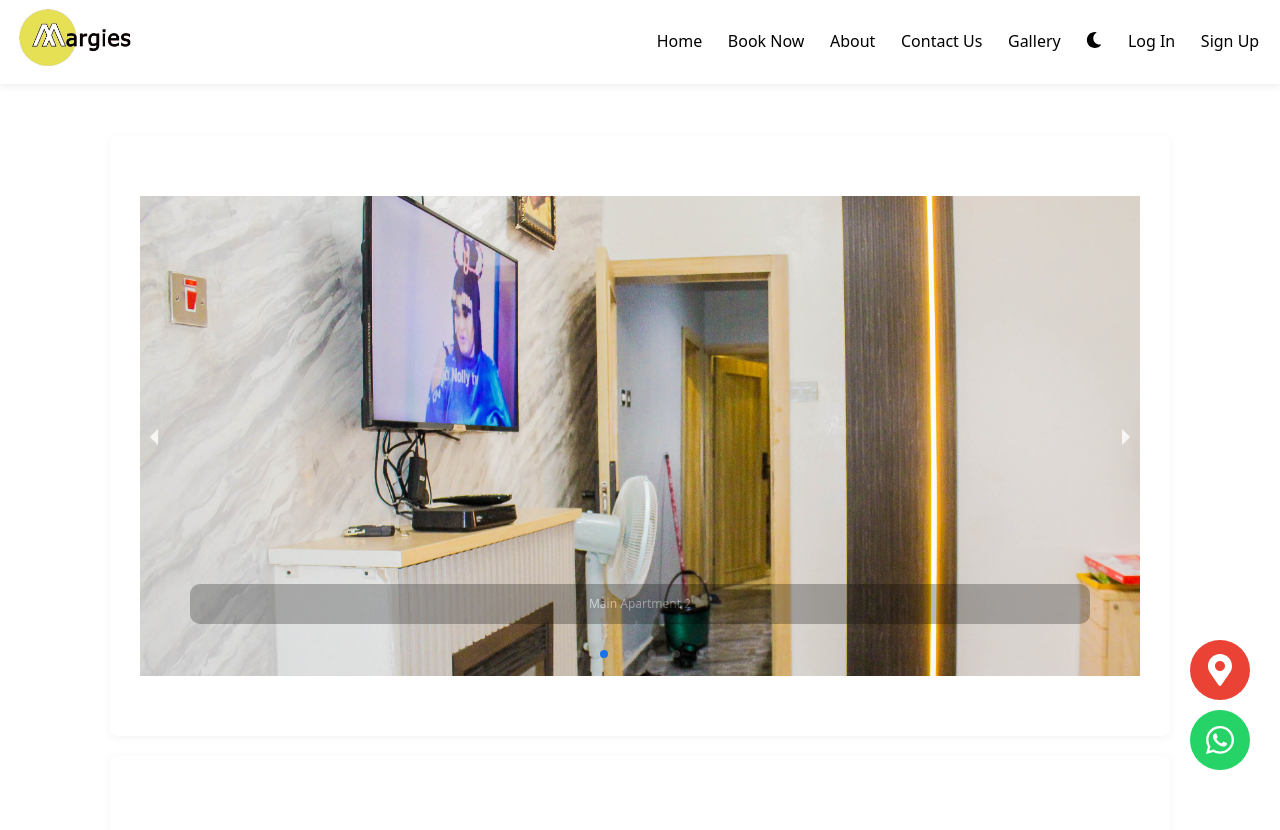
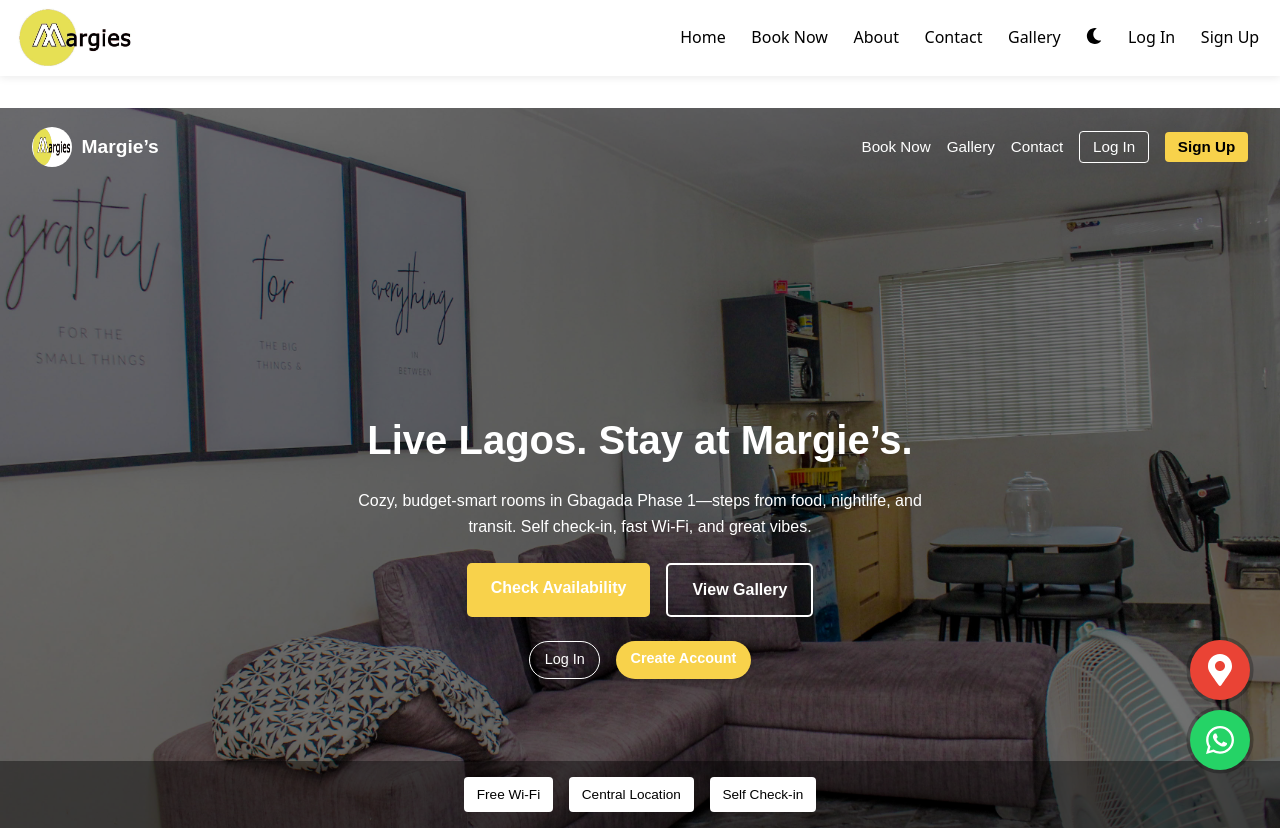
Before and after one commit to olajayoflagos/Margie, a React (Vite) app: page / in a window 1280 px wide. Shown: the top 830 px of the page. Built offline with nearby package versions, Linux system fonts and the light colour scheme; no server answers; what @react-pdf/renderer would draw is missing.

Commit message:
Update App.jsx

```diff
--- a/src/App.jsx
+++ b/src/App.jsx
@@ -1,13 +1,5 @@
-// App.jsx
 import { useState, useEffect } from "react";
-import {
-  Routes,
-  Route,
-  Link,
-  useLocation,
-  useNavigate,
-  Navigate
-} from "react-router-dom";
+import { Routes, Route, Link, useLocation, useNavigate, Navigate } from "react-router-dom";
 import { FaWhatsapp, FaMapMarkerAlt, FaArrowUp, FaSun, FaMoon } from "react-icons/fa";
 import { collection, addDoc, Timestamp } from "firebase/firestore";
 import { getAuth, onAuthStateChanged, signOut } from "firebase/auth";
@@ -17,14 +9,14 @@ import Login from "./Login";
 import Signup from "./Signup";
 import ResetPassword from "./ResetPassword";
 import MyBookings from "./MyBookings";
+
 import AdminDashboard from "./AdminDashboard";
-import AdminLogin from "./AdminLogin";
+import Gallery from "./Gallery";
 import CheckAvailability from "./CheckAvailability";
-import Gallery from "./Gallery";
+import LandingPage from "./LandingPage";
 
 import { Carousel } from "react-responsive-carousel";
 import "react-responsive-carousel/lib/styles/carousel.min.css";
-
 import logo from "./assets/margies logo.jpg";
 import Aadiamond1 from "./assets/Aadiamond1.jpg";
 import Aaemerald1 from "./assets/Aaemerald1.jpg";
@@ -32,48 +24,49 @@ import Aapartment3 from "./assets/Aapartment3.jpg";
 import Aapartment5 from "./assets/Aapartment5.jpg";
 import Arbronzite1 from "./assets/Arbronzite1.jpg";
 import Aronyx3 from "./assets/Aronyx3.jpg";
-
 import "./App.css";
 
-const scrollToSection = (id) => {
-  const element = document.getElementById(id);
-  if (element) {
-    element.scrollIntoView({ behavior: "smooth" });
-  }
-};
+const whatsappUrl = "https://wa.me/+2348035350455?text=I will like to get information about Margies.";
+const mapsUrl = "https://maps.app.goo.gl/Qb78GZHA61tEyM7XA?g_st=com.google.maps.preview.copy";
 
-function App() {
+export default function App() {
   const auth = getAuth();
   const [currentUser, setCurrentUser] = useState(null);
-
-  useEffect(() => {
-    onAuthStateChanged(auth, (user) => setCurrentUser(user));
-  }, []);
-
   const [contactName, setContactName] = useState("");
   const [contactEmail, setContactEmail] = useState("");
   const [contactMessage, setContactMessage] = useState("");
   const [contactStatus, setContactStatus] = useState(null);
-
   const [showScrollTopButton, setShowScrollTopButton] = useState(false);
-  const [activeSection, setActiveSection] = useState("home");
-  const [theme, setTheme] = useState(() => {
-    const savedTheme = localStorage.getItem("theme");
-    return savedTheme || "light";
-  });
+  const [theme, setTheme] = useState(() => localStorage.getItem("theme") || "light");
 
   const location = useLocation();
   const navigate = useNavigate();
 
-  const handleCarouselClick = (index, item) => {
-    console.log("Carousel image clicked:", index, item.props.alt);
-    navigate("/gallery");
+  useEffect(() => onAuthStateChanged(auth, setCurrentUser), [auth]);
+
+  const toggleTheme = () => setTheme((t) => (t === "light" ? "dark" : "light"));
+
+  useEffect(() => {
+    document.body.classList.remove("light-mode", "dark-mode");
+    document.body.classList.add(theme + "-mode");
+    localStorage.setItem("theme", theme);
+  }, [theme]);
+
+  useEffect(() => {
+    const onScroll = () => setShowScrollTopButton(window.scrollY > 300);
+    window.addEventListener("scroll", onScroll);
+    onScroll();
+    return () => window.removeEventListener("scroll", onScroll);
+  }, []);
+
+  const handleLogout = async () => {
+    await signOut(auth);
+    navigate("/", { replace: true });
   };
 
   const handleSubmitContact = async (e) => {
     e.preventDefault();
     setContactStatus({ message: "Sending message...", type: "info" });
-
     try {
       await addDoc(collection(db, "messages"), {
         name: contactName,
@@ -85,23 +78,13 @@ function App() {
       setContactName("");
       setContactEmail("");
       setContactMessage("");
-    } catch (err) {
-      setContactStatus({ message: "Error sending message. Try again.", type: "error" });
-      console.error("Error sending contact message:", err);
+    } catch {
+      setContactStatus({ message: "Error sending message. Please try again.", type: "error" });
     }
-
     setTimeout(() => setContactStatus(null), 5000);
   };
 
-  const handleLogout = async () => {
-    await signOut(auth);
-    navigate("/", { replace: true });
-  };
-
-  const scrollToTop = () => {
-    window.scrollTo({ top: 0, behavior: "smooth" });
-  };
-
+  // Carousel images shown in the “Home” strip under the landing
   const carouselItems = [
     { src: Aapartment3, alt: "Main Apartment", caption: "Main Apartment" },
     { src: Aapartment5, alt: "Main Apartment 2", caption: "Main Apartment 2" },
@@ -111,206 +94,61 @@ function App() {
     { src: Aronyx3, alt: "Onyx Room", caption: "Onyx Room" },
   ];
 
-  const whatsappUrl =
-    "https://wa.me/+2348035350455?text=I will like to get information about Margies.";
-  const mapsUrl =
-    "https://maps.app.goo.gl/Qb78GZHA61tEyM7XA?g_st=com.google.maps.preview.copy";
-
-  const toggleTheme = () => {
-    setTheme((t) => (t === "light" ? "dark" : "light"));
-  };
-
-  useEffect(() => {
-    document.body.classList.remove("light-mode", "dark-mode");
-    document.body.classList.add(theme + "-mode");
-    localStorage.setItem("theme", theme);
-  }, [theme]);
-
-  useEffect(() => {
-    if (location.pathname !== "/") {
-      setShowScrollTopButton(false);
-      return;
-    }
-
-    const headerHeight = () => {
-      const header = document.querySelector(".header");
-      return header ? header.clientHeight : 0;
-    };
-
-    const handleScroll = () => {
-      const scrollY = window.scrollY;
-      const sections = ["home", "check", "about", "contact"];
-      let currentActive = "home";
-
-      for (let i = sections.length - 1; i >= 0; i--) {
-        const sectionId = sections[i];
-        const sectionElement = document.getElementById(sectionId);
-        if (sectionElement) {
-          const sectionTop =
-            sectionElement.getBoundingClientRect().top + window.scrollY;
-          const activationOffset = headerHeight() + 100;
-          if (scrollY >= sectionTop - activationOffset) {
-            currentActive = sectionId;
-            break;
-          }
-        }
-      }
-
-      if (sections.includes(currentActive) && activeSection !== currentActive) {
-        setActiveSection(currentActive);
-      }
-
-      setShowScrollTopButton(scrollY > 300);
-    };
-
-    window.addEventListener("scroll", handleScroll);
-    const timeoutId = setTimeout(handleScroll, 100);
-
-    return () => {
-      window.removeEventListener("scroll", handleScroll);
-      clearTimeout(timeoutId);
-    };
-  }, [location.pathname, activeSection]);
-
-  const getNavLinkClass = (sectionId) => {
-    if (location.pathname === "/") {
-      return activeSection === sectionId ? "active" : "";
-    } else if (location.pathname === "/gallery" && sectionId === "gallery") {
-      return "active";
-    }
-    return "";
-  };
+  const scrollToTop = () =>
+    window.scrollTo({
+      top: 0,
+      behavior: "smooth",
+    });
 
   return (
     <div className="App">
-      {/* --- Header --- */}
+      {/* HEADER */}
       <header className="header">
-        <div className="brand-container">
-          <div
-            className="logo-container"
-            onClick={() => scrollToSection("home")}
-            role="button"
-            aria-label="Scroll to home section"
-            tabIndex="0"
-          >
+        <div className="brand-container" onClick={() => navigate("/")}>
           <img src={logo} alt="margies logo" className="logo" />
-          </div>
         </div>
         <nav>
           <ul className="nav-links">
+            <li><Link to="/">Home</Link></li>
+            <li><a href="#check">Book Now</a></li>
+            <li><a href="#about">About</a></li>
+            <li><a href="#contact">Contact</a></li>
+            <li><Link to="/gallery" className={location.pathname === "/gallery" ? "active" : ""}>Gallery</Link></li>
             <li>
-              <Link to="/" onClick={() => scrollToSection("home")}>
-                Home
-              </Link>
-            </li>
-            <li>
-              <a
-                href="#check"
-                onClick={(e) => {
-                  e.preventDefault();
-                  scrollToSection("check");
-                }}
-                className={getNavLinkClass("check")}
-              >
-                Book Now
-              </a>
-            </li>
-            <li>
-              <a
-                href="#about"
-                onClick={(e) => {
-                  e.preventDefault();
-                  scrollToSection("about");
-                }}
-                className={getNavLinkClass("about")}
-              >
-                About
-              </a>
-            </li>
-            <li>
-              <a
-                href="#contact"
-                onClick={(e) => {
-                  e.preventDefault();
-                  scrollToSection("contact");
-                }}
-                className={getNavLinkClass("contact")}
-              >
-                Contact Us
-              </a>
-            </li>
-            <li>
-              <Link
-                to="/gallery"
-                className={location.pathname === "/gallery" ? "active" : ""}
-              >
-                Gallery
-              </Link>
-            </li>
-            <li>
-              <button
-                onClick={toggleTheme}
-                className="theme-toggle-button"
-                aria-label={`Switch to ${
-                  theme === "light" ? "dark" : "light"
-                } mode`}
-              >
+              <button onClick={toggleTheme} className="theme-toggle-button" aria-label={`Switch to ${theme === "light" ? "dark" : "light"} mode`}>
                 {theme === "light" ? <FaMoon /> : <FaSun />}
               </button>
             </li>
-            {!currentUser && (
+
+            {!currentUser ? (
               <>
-                <li>
-                  <Link to="/login">Log In</Link>
-                </li>
-                <li>
-                  <Link to="/signup">Sign Up</Link>
-                </li>
+                <li><Link to="/login">Log In</Link></li>
+                <li><Link to="/signup">Sign Up</Link></li>
               </>
-            )}
-            {currentUser &&
-              currentUser.uid !== "aI2M8Jt2TrSav72XthNdvTHnHzD3" && (
+            ) : (
               <>
-                  <li>
-                    <Link to="/my-bookings">My Bookings</Link>
-                  </li>
-                  <li>
-                    <button onClick={handleLogout}>Logout</button>
-                  </li>
+                <li><Link to="/my-bookings">My Bookings</Link></li>
+                <li><button onClick={handleLogout} className="admin-button-link">Logout</button></li>
                 <li className="nav-welcome">Hello, {currentUser.email}</li>
               </>
-              )}
-            {currentUser &&
-              currentUser.uid === "aI2M8Jt2TrSav72XthNdvTHnHzD3" && (
-                <li>
-                  <button onClick={handleLogout}>Admin Logout</button>
-                </li>
             )}
           </ul>
         </nav>
       </header>
 
-      {/* --- Routes --- */}
       <Routes>
+        {/* HOME: Landing first, then your sections so #check works */}
         <Route
           path="/"
           element={
-            currentUser?.uid === "aI2M8Jt2TrSav72XthNdvTHnHzD3" ? (
-              <AdminDashboard />
-            ) : (
-              <main>
-                {/* Home Section */}
+            <>
+              <LandingPage currentUser={currentUser} />
+
+              {/* A slim “media strip” under the landing (optional) */}
               <section id="home" className="section no-padding-top">
-                  <Carousel
-                    autoPlay
-                    infiniteLoop
-                    showThumbs={false}
-                    showStatus={false}
-                    interval={4000}
-                    onClickItem={handleCarouselClick}
-                  >
-                    {carouselItems.map((item, index) => (
-                      <div key={index} className="carousel-slide">
+                <Carousel autoPlay infiniteLoop showThumbs={false} showStatus={false} interval={4000}>
+                  {carouselItems.map((item, i) => (
+                    <div key={i} className="carousel-slide">
                       <img src={item.src} alt={item.alt} className="carouselmedia" />
                       <p className="legend">{item.caption}</p>
                     </div>
@@ -318,7 +156,7 @@ function App() {
                 </Carousel>
               </section>
 
-                {/* Booking Section */}
+              {/* Check Availability */}
               <section id="check" className="section">
                 <h2>Check Room Availability</h2>
                 {currentUser ? (
@@ -333,88 +171,53 @@ function App() {
                 )}
               </section>
 
-                {/* About Section */}
+              {/* About */}
               <section id="about" className="section">
                 <h2>Discover Margies</h2>
                 <p>
-                    Nestled in the vibrant heart of Lagos Mainland at{" "}
-                    <strong>43, Oguntona Crescent, Gbagada Phase 1</strong>,
-                    Margies is more than just accommodation - it's a cultural
-                    experience...
+                  Nestled in the vibrant heart of Lagos Mainland at <strong>43, Oguntona Crescent, Gbagada Phase 1</strong>,
+                  Margies is more than just accommodation—it’s a cultural experience. Perched above a bustling indigenous
+                  restaurant and opposite a well-stocked supermarket, our location pulses with the authentic rhythm of Lagos life.
+                </p>
+                <p>
+                  By day, explore the neighborhood’s tapestry of commerce and culture. By night, step right into Gbagada’s
+                  legendary nightlife, with sizzling suya just steps away.
                 </p>
               </section>
 
-                {/* Contact Section */}
+              {/* Contact */}
               <section id="contact" className="section">
                 <h2>Contact Us</h2>
                 <form className="contact-form" onSubmit={handleSubmitContact}>
-                    <input
-                      type="text"
-                      name="name"
-                      placeholder="Full Name"
-                      value={contactName}
-                      onChange={(e) => setContactName(e.target.value)}
-                      required
-                    />
-                    <input
-                      type="email"
-                      name="email"
-                      placeholder="Email Address"
-                      value={contactEmail}
-                      onChange={(e) => setContactEmail(e.target.value)}
-                      required
-                    />
-                    <textarea
-                      name="message"
-                      placeholder="Your Message"
-                      rows="5"
-                      value={contactMessage}
-                      onChange={(e) => setContactMessage(e.target.value)}
-                      required
-                    />
+                  <input type="text" name="name" placeholder="Full Name"
+                         value={contactName} onChange={(e) => setContactName(e.target.value)} required />
+                  <input type="email" name="email" placeholder="Email Address"
+                         value={contactEmail} onChange={(e) => setContactEmail(e.target.value)} required />
+                  <textarea name="message" placeholder="Your Message" rows="5"
+                            value={contactMessage} onChange={(e) => setContactMessage(e.target.value)} required />
                   <button type="submit">Send Message</button>
                 </form>
-                  {contactStatus && (
-                    <p className={`contact-status ${contactStatus.type}`}>
-                      {contactStatus.message}
-                    </p>
-                  )}
+                {contactStatus && <p className={`contact-status ${contactStatus.type}`}>{contactStatus.message}</p>}
               </section>
 
-                {/* Floating Icons */}
-                <a
-                  href={mapsUrl}
-                  className="map-float"
-                  target="_blank"
-                  rel="noopener noreferrer"
-                  aria-label="View location on Google Maps"
-                >
+              {/* Floating actions */}
+              <a href={mapsUrl} className="map-float" target="_blank" rel="noopener noreferrer" aria-label="View location on Google Maps">
                 <FaMapMarkerAlt className="map-icon" />
               </a>
-                <a
-                  href={whatsappUrl}
-                  className="whatsapp-float"
-                  target="_blank"
-                  rel="noopener noreferrer"
-                  aria-label="Chat with us on WhatsApp"
-                >
+              <a href={whatsappUrl} className="whatsapp-float" target="_blank" rel="noopener noreferrer" aria-label="Chat with us on WhatsApp">
                 <FaWhatsapp className="whatsapp-icon" />
               </a>
+
               {showScrollTopButton && (
-                  <button
-                    onClick={scrollToTop}
-                    className="scroll-top-button"
-                    aria-label="Scroll to top"
-                  >
+                <button onClick={scrollToTop} className="scroll-top-button" aria-label="Scroll to top">
                   <FaArrowUp />
                 </button>
               )}
-              </main>
-            )
+            </>
           }
         />
 
-        {/* Extra Routes */}
+        {/* Other pages */}
         <Route path="/gallery" element={<Gallery />} />
         <Route path="/login" element={<Login />} />
         <Route path="/reset-password" element={<ResetPassword />} />
@@ -423,33 +226,14 @@ function App() {
           path="/my-bookings"
           element={currentUser ? <MyBookings /> : <Navigate to="/" replace />}
         />
-
-        {/* Admin Route */}
-        <Route
-          path="/admin"
-          element={
-            currentUser?.uid === "aI2M8Jt2TrSav72XthNdvTHnHzD3" ? (
-              <AdminDashboard />
-            ) : (
-              <AdminLogin />
-            )
-          }
-        />
       </Routes>
 
-      {/* --- Footer --- */}
+      {/* FOOTER */}
       <footer className="footer">
-        <p>&copy; 2025 Margie's. All rights reserved.</p>
-        <a href="/Privacy_Policy_Margies.pdf" download>
-          Privacy Policy
-        </a>{" "}
-        |{" "}
-        <a href="/Terms_Conditions_Margies.pdf" download>
-          Terms & Conditions
-        </a>
+        <p>&copy; 2025 Margie’s. All rights reserved.</p>
+        <a href="/Privacy_Policy_Margies.pdf" download>Privacy Policy</a> |
+        <a href="/Terms_Conditions_Margies.pdf" download>Terms &amp; Conditions</a>
       </footer>
     </div>
   );
 }
-
-export default App;
```
Lines whose indentation alone changed are shown as unchanged.
